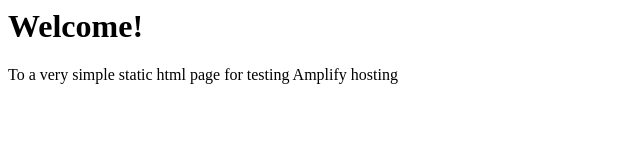
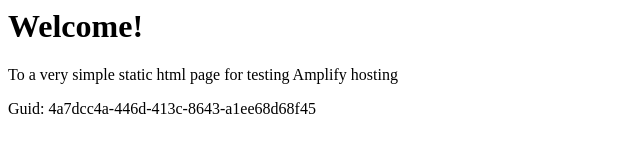
Before and after one commit to aws-aemilia-dub/Github-PR-Commit-Integration-Test-DoNotTouch-v1-prod-eu-west-1, a website: page src/index.html in a window 1280 px wide. Shown: the whole page, without its empty margins (0-640 px from the left). Drawn offline with Linux system fonts and the light colour scheme.

Commit message:
commit from integ tests

```diff
--- a/src/index.html
+++ b/src/index.html
@@ -1,3 +1,5 @@
+
+
 <html lang="en">
 
 <head>
@@ -10,6 +12,6 @@
 <body>
     <h1>Welcome!</h1>
     <p>To a very simple static html page for testing Amplify hosting</p>
-</body>
+    <p>Guid: 4a7dcc4a-446d-413c-8643-a1ee68d68f45</p></body>
 
 </html>
```
